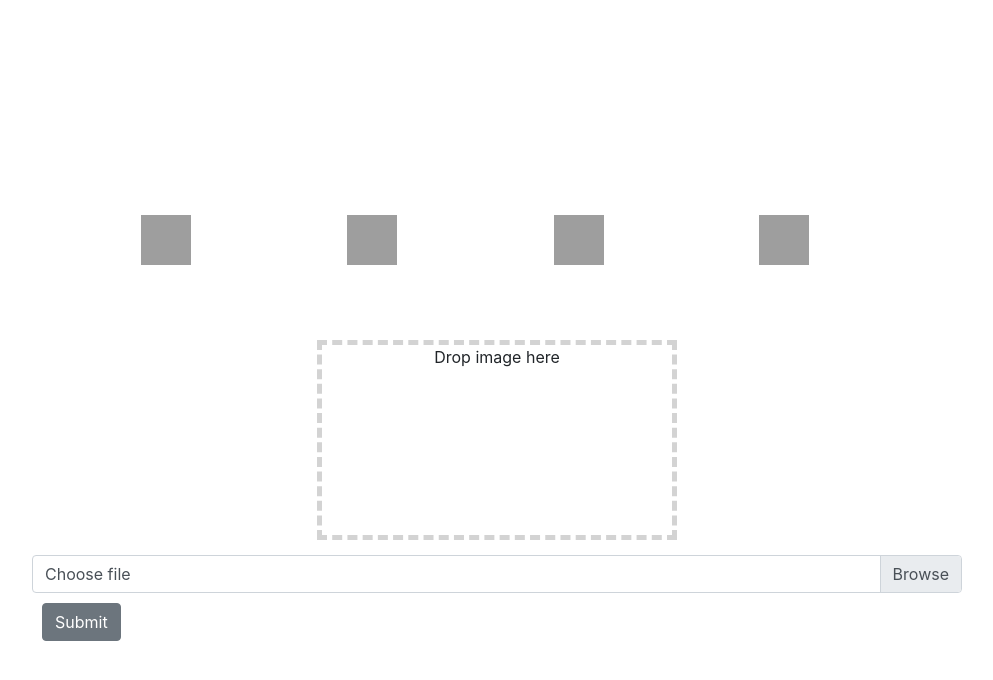
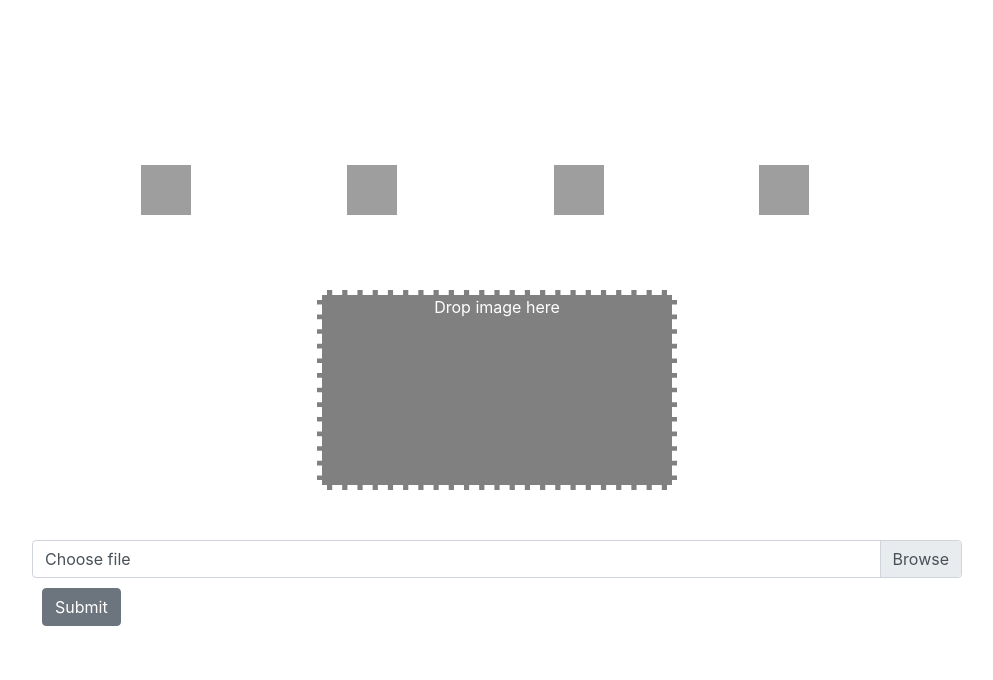
Before and after one commit to jessicagamio/TREE_FINDER, a Flask app: page / in a window 1280 px wide. Shown: the part 56-736 px from the top of the page, without its empty margins (143-1136 px from the left). Run offline with Flask 2, Linux system fonts and the light colour scheme; some libraries are stand-ins or nearby versions; grey boxes are pictures that could not be loaded.

Commit message:
fixed video opacity on spash screen and adjusted spacing on homepage

```diff
--- a/static/css/style.css
+++ b/static/css/style.css
@@ -1,16 +1,25 @@
 #siteVideo {
   position: fixed;
-  right: 0;
-  bottom: 0;
-  min-width: 100%;
-  min-height: 100%;
+/*  right: 0;
+  bottom: 0;*/
+  top:0;
+  left:0;
+  width:100%;
+  height:auto;
+/*  min-width: 100%;
+  min-height: 100%;*/
+}
+
+#topbar{
+  z-index:100;
+  opacity:.7;
 }
 
 
-
 #dropzone {
-    border : 5px dashed lightgrey;
+    border : 5px dashed white;
     border-width: 5px;
+    background-color: grey;
     width: 200px;
     height: 200px;
     text-align: center;
@@ -18,8 +27,16 @@
     margin-right: 300px;
 
 }
+
+
+#dropImageTag{
+  color:white;
+  vertical-align: center;
+  text-align: center;
+
+}
 #upload{
-  margin-top:15px;
+  margin-top:50px;
 }
 
 #img_submit{
@@ -60,7 +77,7 @@
 
 #blank-space{
   /* blank top space on homepage*/
-  height: 200px;
+  height: 150px;
   /*color:grey;*/
   margin-left:25px;
   margin-right: 25px;
```
